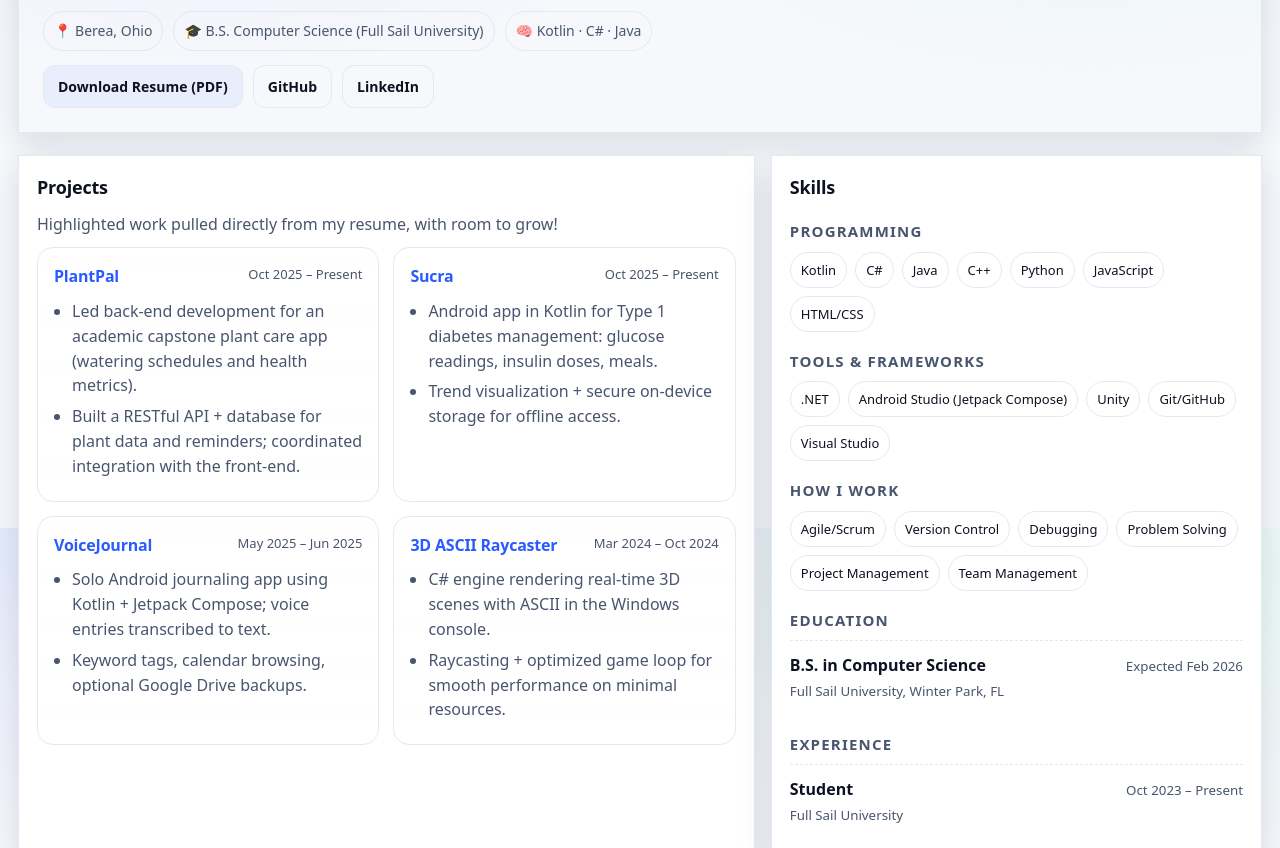
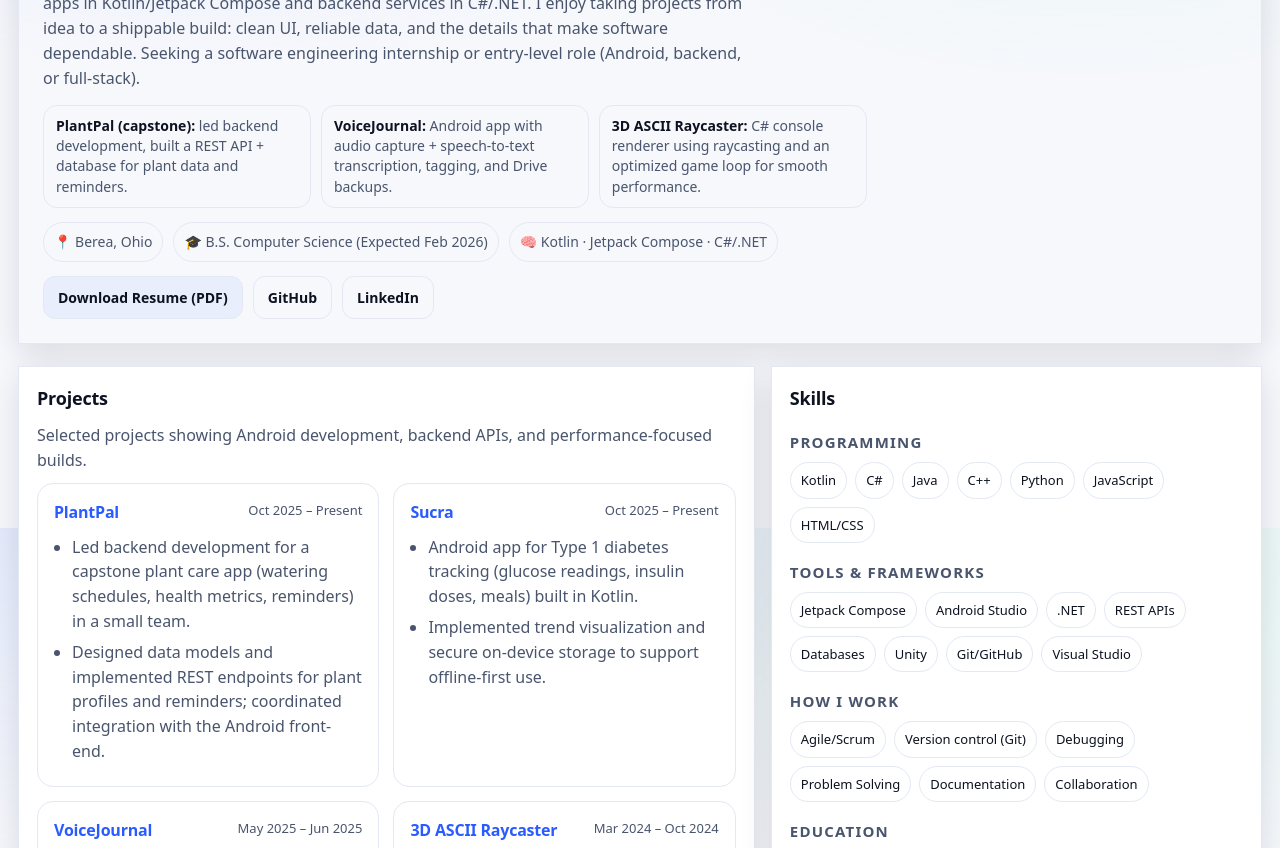
Before and after one commit to ethan-lefeb/ethanfolio, a plain HTML site: page index.html in a window 1280 px wide. Shown: the part 272-1120 px from the top of the page. Drawn offline with Linux system fonts and the light colour scheme.

Commit message:
Rewrote portfolio.

```diff
--- a/index.html
+++ b/index.html
@@ -23,16 +23,24 @@
     </div>
 
     <section class="hero" id="top">
-      <h1>Software developer in training, shipping real stuff.</h1>
+      <h1>Software developer focused on Android and backend systems.</h1>
       <p>
-        Motivated computer science student with strong communication skills and a passion for building software.
-        Seeking a software development internship or junior developer role to contribute to real projects and keep leveling up.
+        Computer Science B.S. candidate (Full Sail University, expected Feb 2026) building Android apps in Kotlin/Jetpack Compose
+        and backend services in C#/.NET. I enjoy taking projects from idea to a shippable build: clean UI, reliable data,
+        and the details that make software dependable. Seeking a software engineering internship or entry-level role
+        (Android, backend, or full-stack).
       </p>
+
+      <ul class="highlights" aria-label="Highlights">
+        <li><b>PlantPal (capstone):</b> led backend development, built a REST API + database for plant data and reminders.</li>
+        <li><b>VoiceJournal:</b> Android app with audio capture + speech-to-text transcription, tagging, and Drive backups.</li>
+        <li><b>3D ASCII Raycaster:</b> C# console renderer using raycasting and an optimized game loop for smooth performance.</li>
+      </ul>
 
       <div class="meta" aria-label="Quick info">
         <span>📍 Berea, Ohio</span>
-        <span>🎓 B.S. Computer Science (Full Sail University)</span>
-        <span>🧠 Kotlin · C# · Java</span>
+        <span>🎓 B.S. Computer Science (Expected Feb 2026)</span>
+        <span>🧠 Kotlin · Jetpack Compose · C#/.NET</span>
       </div>
 
       <div class="actions">
@@ -45,7 +53,7 @@
     <div class="grid">
       <section class="card" id="projects">
         <h2>Projects</h2>
-        <p>Highlighted work pulled directly from my resume, with room to grow!</p>
+        <p>Selected projects showing Android development, backend APIs, and performance-focused builds.</p>
 
         <div class="projects">
           <article class="project">
@@ -56,8 +64,8 @@
               <div class="when">Oct 2025 – Present</div>
             </header>
             <ul>
-              <li>Led back-end development for an academic capstone plant care app (watering schedules and health metrics).</li>
-              <li>Built a RESTful API + database for plant data and reminders; coordinated integration with the front-end.</li>
+              <li>Led backend development for a capstone plant care app (watering schedules, health metrics, reminders) in a small team.</li>
+              <li>Designed data models and implemented REST endpoints for plant profiles and reminders; coordinated integration with the Android front-end.</li>
             </ul>
           </article>
 
@@ -69,8 +77,8 @@
               <div class="when">Oct 2025 – Present</div>
             </header>
             <ul>
-              <li>Android app in Kotlin for Type 1 diabetes management: glucose readings, insulin doses, meals.</li>
-              <li>Trend visualization + secure on-device storage for offline access.</li>
+              <li>Android app for Type 1 diabetes tracking (glucose readings, insulin doses, meals) built in Kotlin.</li>
+              <li>Implemented trend visualization and secure on-device storage to support offline-first use.</li>
             </ul>
           </article>
 
@@ -82,8 +90,8 @@
               <div class="when">May 2025 – Jun 2025</div>
             </header>
             <ul>
-              <li>Solo Android journaling app using Kotlin + Jetpack Compose; voice entries transcribed to text.</li>
-              <li>Keyword tags, calendar browsing, optional Google Drive backups.</li>
+              <li>Built a solo Android journaling app in Kotlin/Jetpack Compose with audio capture and speech-to-text transcription.</li>
+              <li>Added tagging + calendar browsing and optional Google Drive backups to preserve entries across devices.</li>
             </ul>
           </article>
 
@@ -95,8 +103,8 @@
               <div class="when">Mar 2024 – Oct 2024</div>
             </header>
             <ul>
-              <li>C# engine rendering real-time 3D scenes with ASCII in the Windows console.</li>
-              <li>Raycasting + optimized game loop for smooth performance on minimal resources.</li>
+              <li>Built a C# console-based 3D renderer using raycasting and ASCII output for real-time scenes.</li>
+              <li>Optimized the main loop and rendering pipeline to keep performance smooth on minimal resources.</li>
             </ul>
           </article>
         </div>
@@ -118,8 +126,11 @@
 
         <h3>Tools & Frameworks</h3>
         <div class="tags" role="list">
+          <span class="tag" role="listitem">Jetpack Compose</span>
+          <span class="tag" role="listitem">Android Studio</span>
           <span class="tag" role="listitem">.NET</span>
-          <span class="tag" role="listitem">Android Studio (Jetpack Compose)</span>
+          <span class="tag" role="listitem">REST APIs</span>
+          <span class="tag" role="listitem">Databases</span>
           <span class="tag" role="listitem">Unity</span>
           <span class="tag" role="listitem">Git/GitHub</span>
           <span class="tag" role="listitem">Visual Studio</span>
@@ -128,11 +139,11 @@
         <h3>How I work</h3>
         <div class="tags" role="list">
           <span class="tag" role="listitem">Agile/Scrum</span>
-          <span class="tag" role="listitem">Version Control</span>
+          <span class="tag" role="listitem">Version control (Git)</span>
           <span class="tag" role="listitem">Debugging</span>
           <span class="tag" role="listitem">Problem Solving</span>
-          <span class="tag" role="listitem">Project Management</span>
-          <span class="tag" role="listitem">Team Management</span>
+          <span class="tag" role="listitem">Documentation</span>
+          <span class="tag" role="listitem">Collaboration</span>
         </div>
 
         <h3 id="education">Education</h3>
@@ -147,10 +158,10 @@
         <h3>Experience</h3>
         <div class="kv">
           <div>
-            <b>Student</b><br/>
-            <small>Full Sail University</small>
+            <b>Capstone Project Team</b><br/>
+            <small>Backend Developer (PlantPal)</small>
           </div>
-          <div><small>Oct 2023 – Present</small></div>
+          <div><small>Oct 2025 – Present</small></div>
         </div>
       </aside>
     </div>
--- a/styles.css
+++ b/styles.css
@@ -85,7 +85,36 @@ a:hover{ text-decoration: underline; }
   box-shadow: var(--shadow);
 }
 .hero h1{ margin: 0 0 6px; font-size: 40px; line-height: 1.1; letter-spacing: -.6px; }
-.hero p{ margin: 10px 0 0; color: var(--muted); max-width: 70ch; }
+.hero p{ margin: 10px 0 0; color: var(--muted); max-width: 78ch; }
+
+/* Quick highlights under the hero paragraph */
+.highlights{
+  margin: 14px 0 0;
+  padding: 0;
+  list-style: none;
+  display: grid;
+  grid-template-columns: 1fr 1fr 1fr;
+  gap: 10px;
+  max-width: 90ch;
+}
+@media (max-width: 920px){
+  .highlights{ grid-template-columns: 1fr; }
+}
+.highlights li{
+  padding: 10px 12px;
+  border-radius: 14px;
+  border: 1px solid var(--line);
+  background: rgba(255,255,255,.02);
+  color: var(--muted);
+  font-size: 14px;
+  line-height: 1.45;
+}
+.highlights b{ color: var(--text); font-weight: 650; }
+
+/* Small niceties for project pages */
+.lede{ margin: 6px 0 0; color: var(--muted); max-width: 78ch; }
+.bullets{ margin: 10px 0 0; padding-left: 18px; color: var(--muted); }
+.bullets li{ margin: 6px 0; }
 
 .meta{
   margin-top: 14px;
```
Also changed, not shown: projects/ascii-raycaster.html (+11 -14 lines), projects/plantpal.html (+13 -16 lines), projects/sucra.html (+14 -17 lines), projects/voicejournal.html (+12 -14 lines).
